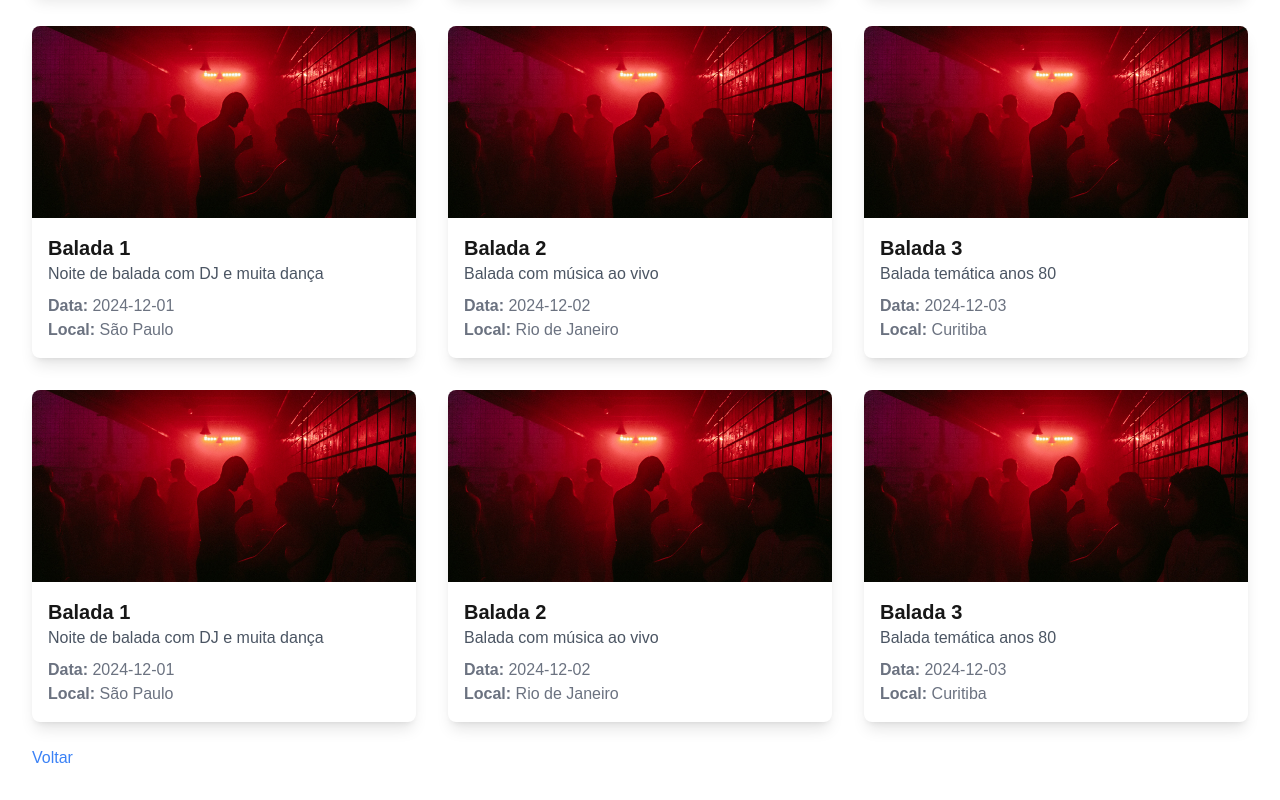
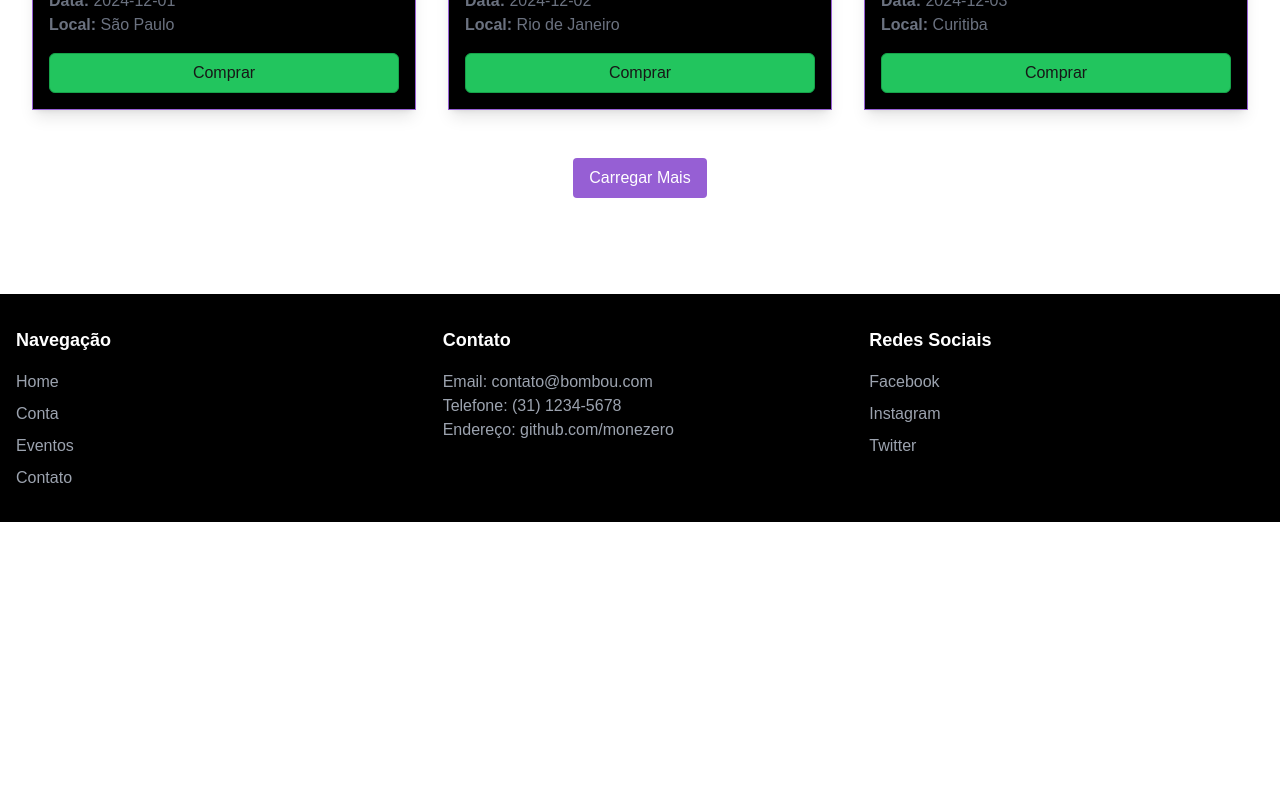
Before and after one commit to monezero/Bombou, a Next.js app: page /events/tags/baladas in a window 1280 px wide. Shown: the part 920-1720 px from the top of the page. After the commit the page ends 1442 px from the top, so only its background shows below. Built offline with nearby package versions, Linux system fonts and the light colour scheme.

Commit message:
cart & events

```diff
--- a/src/app/components/Header.tsx
+++ b/src/app/components/Header.tsx
@@ -1,18 +1,23 @@
-"use client"
+"use client";
 import Link from 'next/link';
 import React from 'react';
 import { IoMdCart } from "react-icons/io";
 import { FaLocationDot } from "react-icons/fa6";
 
+interface HeaderProps {
+  cartItemCount: number;
+}
 
-const Header: React.FC = () => {
+const Header: React.FC<HeaderProps> = ({ cartItemCount }) => {
   return (
     <header className="bg-black text-white p-4">
       <div className="container mx-auto flex items-center justify-between">
         {/* logo e nome */}
         <div className="flex items-center space-x-2">
           <img src="/bombouroxo.png" alt="Logo" className="h-14 w-14" />
+          <Link href="/">
           <span className="text-lg font-semibold">Bombou</span>
+          </Link>
         </div>
 
         {/* barra de pesquisa */}
@@ -26,20 +31,22 @@ const Header: React.FC = () => {
             <button aria-label="Location" className="text-white">
               <FaLocationDot className="w-6 h-6" />
             </button>
-
           </div>
         </div>
 
         <div className="flex items-center space-x-4">
           <Link href="/account">
-              <button className="px-4 py-2 bg-bombou_roxo text-black font-semibold rounded-full">
+            <button className="px-4 py-2 bg-bombou_roxo text-black font-semibold rounded-full hover:bg-purple-800">
               Acessar
             </button>
           </Link>
-            <div className="flex items-center space-x-1">
-                <button>
+          <div className="flex items-center space-x-1 relative">
             <IoMdCart className="w-6 h-6" />
-                </button>
+            {cartItemCount > 0 && (
+              <span className="absolute top-4 right-[-10px] bg-red-500 text-white rounded-full h-5 w-5 flex items-center justify-center text-xs">
+                {cartItemCount}
+              </span>
+            )}
           </div>
         </div>
       </div>
--- a/src/app/events/tags/[tag]/EventsByTagClient.tsx
+++ b/src/app/events/tags/[tag]/EventsByTagClient.tsx
@@ -4,6 +4,7 @@ import { useRouter } from 'next/navigation';
 import Image from 'next/image';
 import Header from '@/app/components/Header';
 import Footer from '@/app/components/Footer';
+import { useState } from 'react';
 
 interface Event {
   id: number;
@@ -22,10 +23,20 @@ interface EventsByTagProps {
 
 const EventsByTagClient: React.FC<EventsByTagProps> = ({ events, tag }) => {
   const router = useRouter();
+  const [visibleEvents, setVisibleEvents] = useState(6); // Número inicial de eventos visíveis
+  const [cart, setCart] = useState<Event[]>([]); // Estado do carrinho
+
+  const handleLoadMore = () => {
+    setVisibleEvents(prev => prev + 6); // Carregar mais 6 eventos a cada clique
+  };
+
+  const handleAddToCart = (event: Event) => {
+    setCart(prevCart => [...prevCart, event]); // Adicionar evento ao carrinho
+  };
 
   return (
     <div className="flex flex-col min-h-screen">
-      <Header />
+      <Header cartItemCount={cart.length} />
       <div className="h-0.5 bg-bombou_roxo"></div>
       <div className='mt-8'/>
       <main className="flex-grow p-8">
@@ -35,8 +46,8 @@ const EventsByTagClient: React.FC<EventsByTagProps> = ({ events, tag }) => {
           <p>Nenhum evento encontrado para a tag selecionada.</p>
         ) : (
           <div className="grid grid-cols-1 md:grid-cols-2 lg:grid-cols-3 gap-8">
-            {events.map((event) => (
-              <div key={event.id} className="bg-white shadow-lg rounded-lg overflow-hidden">
+            {events.slice(0, visibleEvents).map((event) => (
+              <div key={event.id} className="bg-black border border-bombou_roxo shadow-lg overflow-hidden transition-transform duration-300 hover:scale-110 hover:shadow-custom">
                 <Image
                   src={event.image}
                   alt={event.title}
@@ -53,18 +64,30 @@ const EventsByTagClient: React.FC<EventsByTagProps> = ({ events, tag }) => {
                   <p className="text-gray-500">
                     <strong>Local:</strong> {event.location}
                   </p>
+                  <button
+                    className='h-10 w-full border mt-4 border-green-600 bg-green-500 rounded-md'
+                    onClick={() => handleAddToCart(event)}
+                  >
+                    Comprar
+                  </button>
                 </div>
               </div>
             ))}
           </div>
         )}
 
-        <button
-          onClick={() => router.back()}
-          className="mt-6 text-blue-500 hover:underline"
-        >
-          Voltar
-        </button>
+        {visibleEvents < events.length && (
+          <div className='mt-6 flex justify-center'>
+          <button
+            onClick={handleLoadMore}
+            className="mt-6 px-4 py-2 bg-bombou_roxo text-white rounded hover:bg-purple-800 focus:outline-none"
+          >
+            Carregar Mais
+          </button>
+          </div>
+        )}
+
+
       </main>
 
       <Footer />
```
Lines whose indentation alone changed are shown as unchanged.
